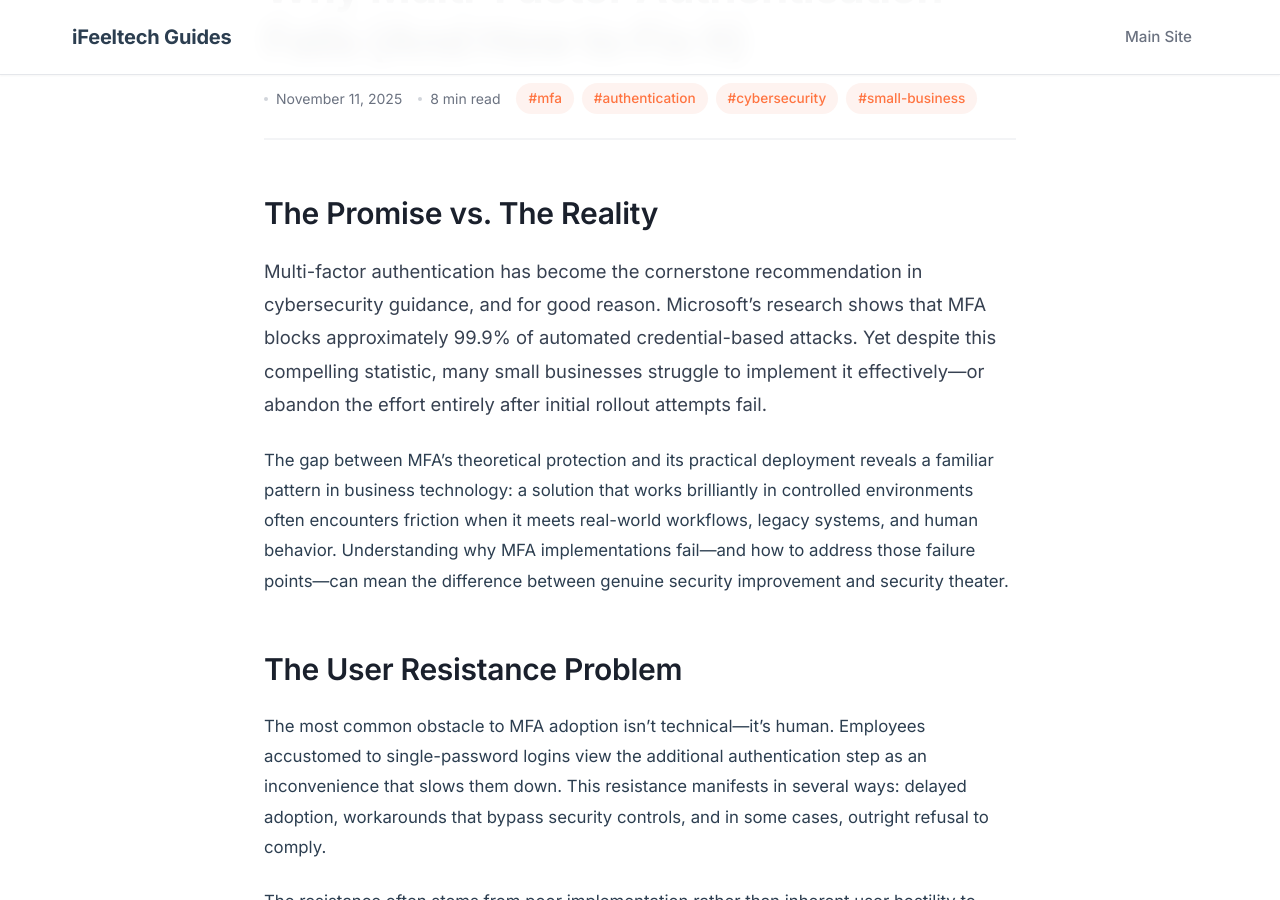
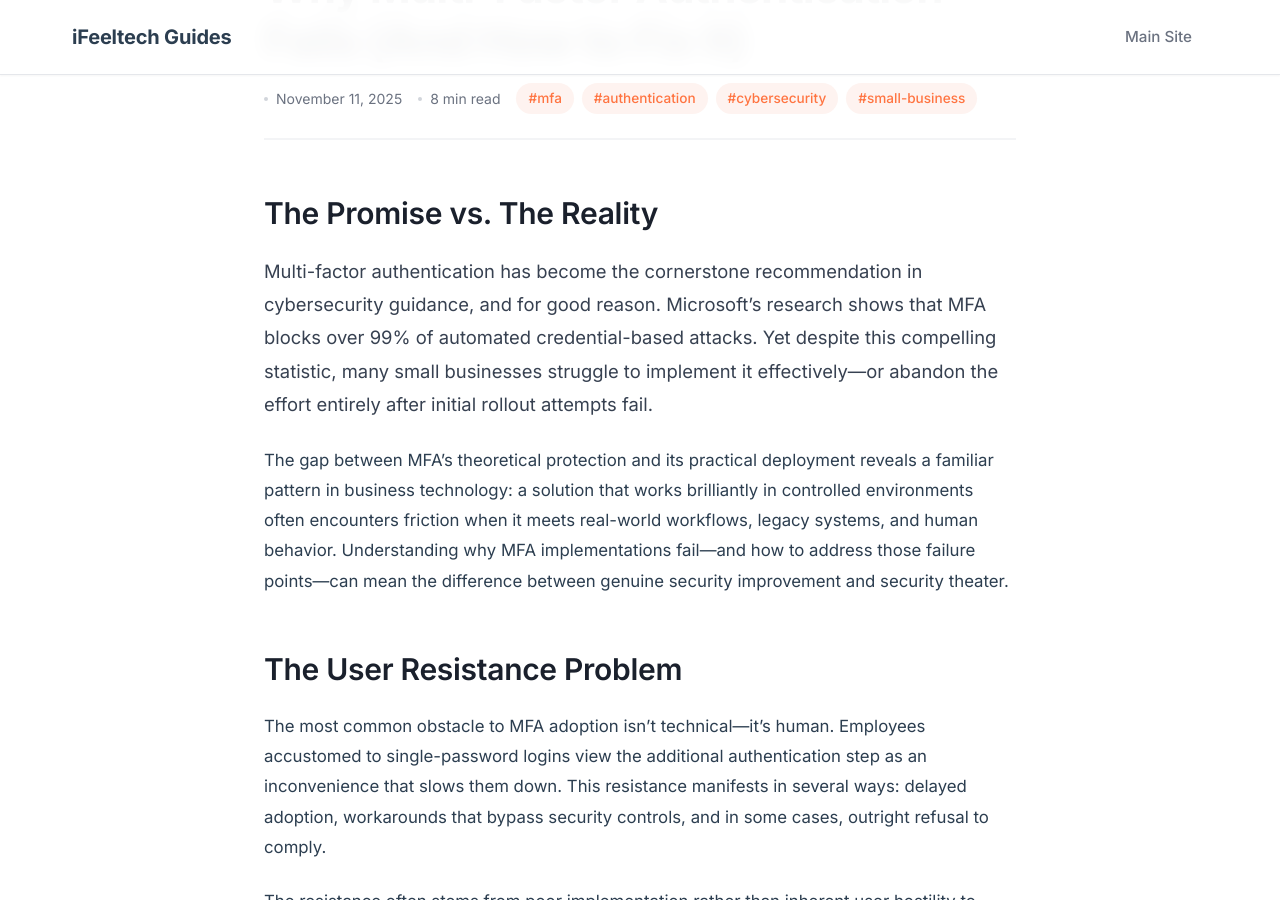
Before and after one commit to ifeeltech/ifeeltech-guides, a Jekyll site: the page built from _posts/2025-11-11-why-multi-factor-authentication-fails-and-how-to-fix-it.md, in a window 1280 px wide and 900 px high, scrolled down 599 px. Built offline with Jekyll 4.4.1, drawn with Linux system fonts in a browser that asks for light colours.

Commit message:
Fact-check: Update MFA statistic to verified conservative figure

```diff
--- a/_posts/2025-11-11-why-multi-factor-authentication-fails-and-how-to-fix-it.md
+++ b/_posts/2025-11-11-why-multi-factor-authentication-fails-and-how-to-fix-it.md
@@ -10,7 +10,7 @@ image_credit: "Unsplash"
 
 ## The Promise vs. The Reality
 
-Multi-factor authentication has become the cornerstone recommendation in cybersecurity guidance, and for good reason. Microsoft's research shows that MFA blocks approximately 99.9% of automated credential-based attacks. Yet despite this compelling statistic, many small businesses struggle to implement it effectively—or abandon the effort entirely after initial rollout attempts fail.
+Multi-factor authentication has become the cornerstone recommendation in cybersecurity guidance, and for good reason. Microsoft's research shows that MFA blocks over 99% of automated credential-based attacks. Yet despite this compelling statistic, many small businesses struggle to implement it effectively—or abandon the effort entirely after initial rollout attempts fail.
 
 The gap between MFA's theoretical protection and its practical deployment reveals a familiar pattern in business technology: a solution that works brilliantly in controlled environments often encounters friction when it meets real-world workflows, legacy systems, and human behavior. Understanding why MFA implementations fail—and how to address those failure points—can mean the difference between genuine security improvement and security theater.
 
```
